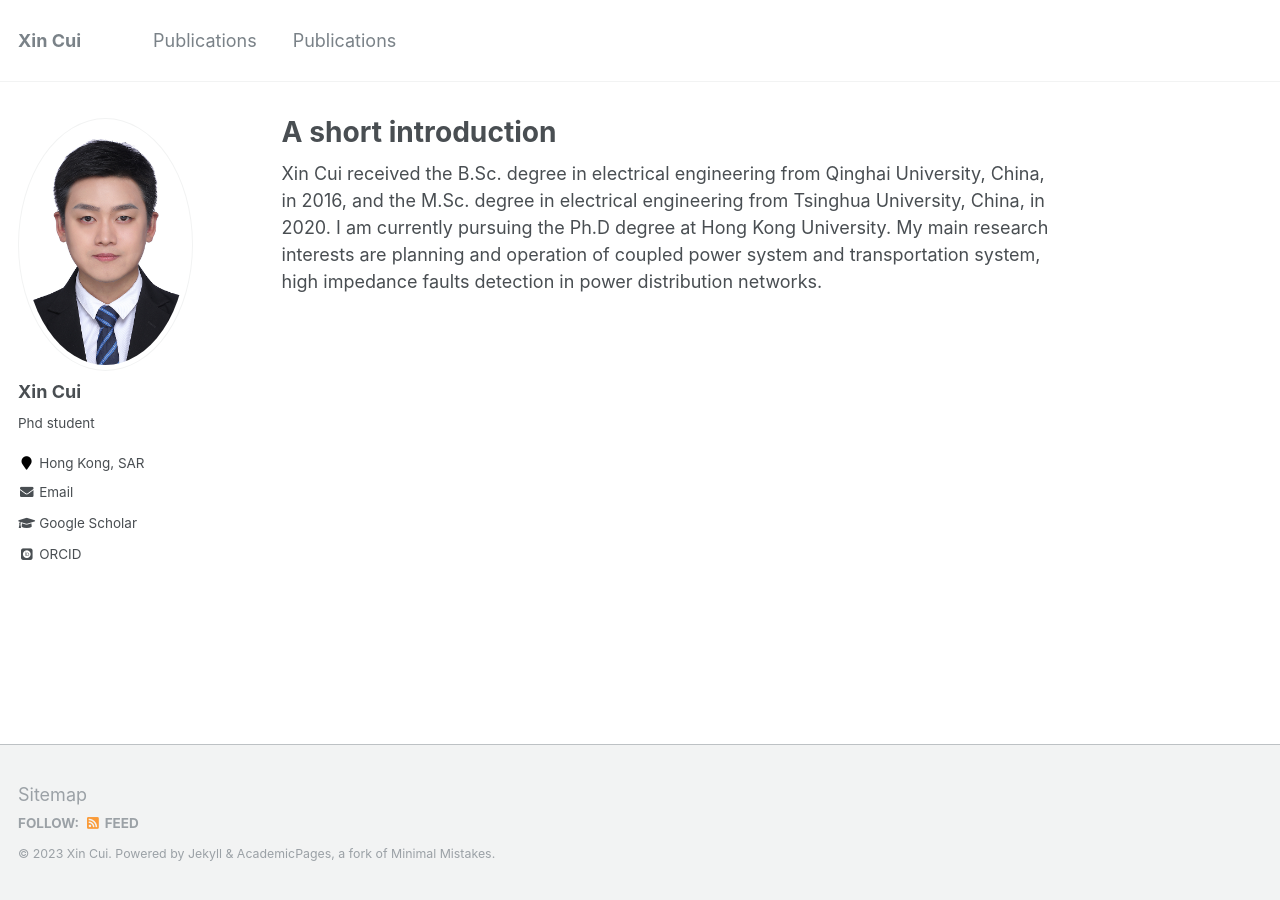
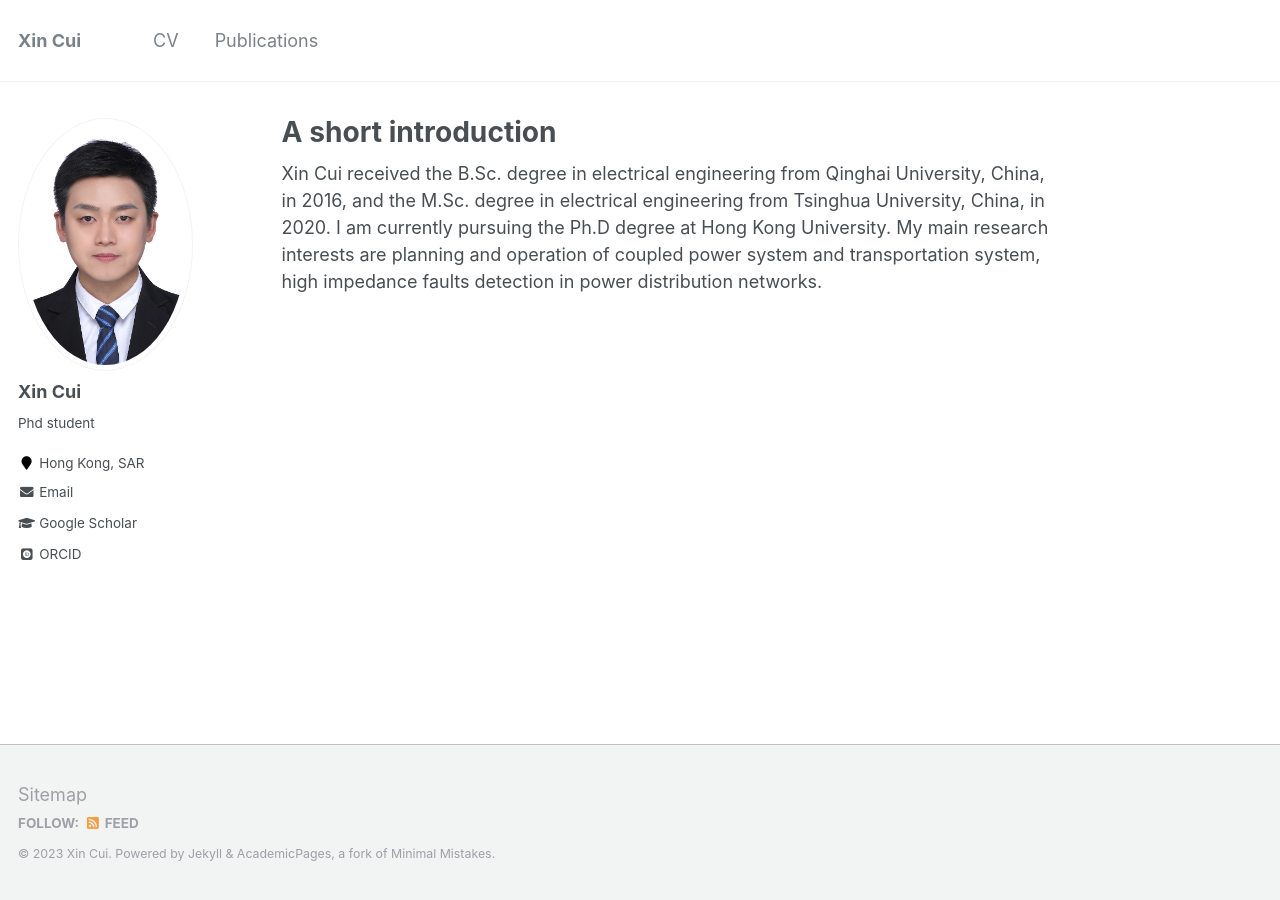
Before and after one commit to CUIXINPOWER/web, a Jekyll site: the page built from _pages/about.md, in a window 1280 px wide. Built offline with Jekyll 4.4.1, drawn with Linux system fonts in a browser that asks for light colours; some web fonts are replaced.

Commit message:
Update navigation.yml

```diff
--- a/_data/navigation.yml
+++ b/_data/navigation.yml
@@ -1,6 +1,6 @@
 # main links links
 main:
-  - title: "Publications"
+  - title: "CV"
     url: /publications/
 
   #- title: "Talks"
```
